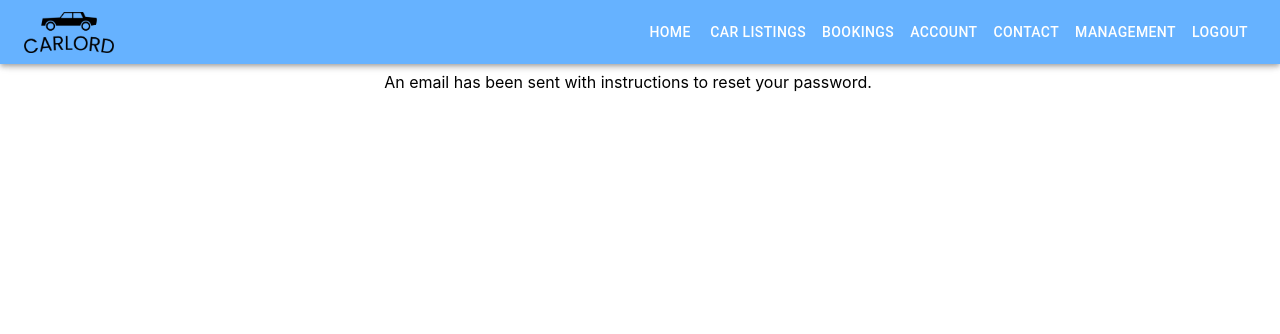
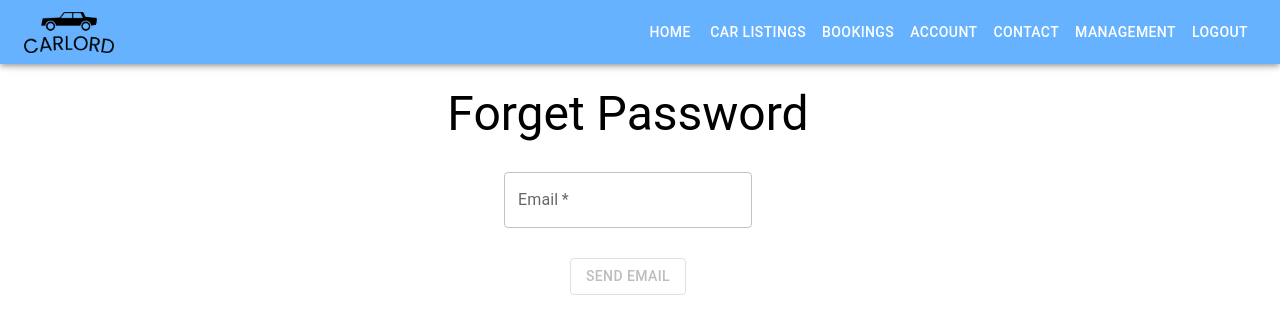
Before and after one commit to carlordgroup/frontend, a React (Create React App) app: page /login/reset in a window 1280 px wide. Shown: the top 334 px of the page. Built offline with nearby package versions, Linux system fonts and the light colour scheme.

Commit message:
Fix frontend Login page and Register page

```diff
--- a/src/Login/CreateAccount.js
+++ b/src/Login/CreateAccount.js
@@ -5,52 +5,50 @@ import TextField from '@mui/material/TextField';
 import Grid from '@mui/material/Grid';
 import Button from '@mui/material/Button';
 import './login.css'
-import { useState, useEffect } from 'react';
+import { useState } from 'react';
 import axios from 'axios';
-import { useNavigate } from "react-router-dom";
+import {useNavigate} from "react-router-dom";
+import Typography from "@mui/material/Typography";
+import {isEmail} from "../utils/verify";
 
 const CreateAccount = () => {
-  const [email, setEmail] = useState()
-  const [password, setPassword] = useState()
-  const [confirmPassword, setConfirmPassword] = useState()
+  const [email, setEmail] = useState("")
+  const [password, setPassword] = useState("")
+  const [confirmPassword, setConfirmPassword] = useState("")
 
-  const [successful, setSuccessful] = useState()
-  const [create, setCreate] = useState()
 
   const [attempt, setAttempt] = useState()
+  const [error, setError] = useState("")
   const navigate = useNavigate();
 
 
-  useEffect(() => {
-    if(create && password === confirmPassword){
+  const register=()=>{
+    if (confirmPassword!==password){
+      setError("Password does not match")
+      return
+    }
+    if (!isEmail(email)){
+      setError("Please input a valid Email")
+      return
+    }
     axios.post(`https://carlord.moki.cat/api/account/register`, JSON.stringify({email: email, password: password}))
         .then(res => {
-          if(res.status === 201){
-            setSuccessful(true)
-          }
+          navigate('/login')
         }).catch((error) => {
+      setError("Email is used")
       console.log(error.response.data)
+
     })
   }
-    if(password !== confirmPassword){
-      setSuccessful(false)
-    }
-    setCreate(false)
-  }, [create, email, password, confirmPassword])
-
-  useEffect(()=>{
-    if(successful){
-      navigate('/login')
-    }
-  },[successful, navigate])
 
   return (
     <>
     <HomeMenu/>
     <Grid container spacing={3}>
       <Grid xs={12} className="loginGrid">
+        <Typography variant="h3" style={{textAlign:"center"}}>Register</Typography>
         <div className="errorText">
-          {attempt && <p>Email is in use or passwords do not match*</p>}
+          {attempt && <p>{error}</p>}
         </div>
         <Box
           component="form"
@@ -68,7 +66,11 @@ const CreateAccount = () => {
                 label="Email"
                 defaultValue=""
                 value={email}
-              onChange={(input)=>{setEmail(input.target.value)}}
+                type="email"
+                onChange={(input)=>{
+                  console.log(input)
+                  setEmail(input.target.value)
+                }}
                 className="loginSpacing"
             />
             <br></br>
@@ -93,7 +95,10 @@ const CreateAccount = () => {
             />
             <br></br>
             <div className="loginButton">
-              <Button onClick={() => {setCreate(true); setAttempt(true)}} variant="outlined">Create Account</Button>
+              <Button onClick={() => {
+                setAttempt(true)
+                register()
+              }} variant="outlined">Create Account</Button>
             </div>
           </div>
         </Box>
--- a/src/Login/ForgotPassword.js
+++ b/src/Login/ForgotPassword.js
@@ -1,17 +1,41 @@
-import React from 'react'
+import React, {useState} from 'react'
 import HomeMenu from '../shared/HomeMenu';
 import Grid from '@mui/material/Grid';
 import './login.css'
+import TextField from "@mui/material/TextField";
+import Button from "@mui/material/Button";
+import {isEmail} from "../utils/verify";
+import Typography from "@mui/material/Typography";
 
 const ForgotPassword = () => {
+  const [email, setEmail] = useState("")
+  const [click, setClicked] = useState(false)
   return (
     <>
     <HomeMenu/>
     <Grid container spacing={3}>
       <Grid xs={12}>
-        <p className='resetText'>
+        <div
+            className='resetText'
+        >
+          <Typography variant="h3" style={{textAlign:"center",paddingBottom:"30px", paddingTop:"30px"}}>Forget Password</Typography>
+
+          <TextField
+              required
+              id="outlined-required"
+              label="Email"
+              defaultValue=""
+              onChange={(e)=>setEmail(e.target.value)}
+              type="email"
+              className="loginSpacing resetText"
+          />
+          <div style={{paddingTop:"30px"}}>
+            <Button disabled={!isEmail(email)} onClick={() => setClicked(true)} variant="outlined">Send Email</Button>
+          </div>
+        </div>
+        {click&&<p className='resetText'>
           An email has been sent with instructions to reset your password.
-        </p>
+        </p>}
       </Grid>
     </Grid>
     </>
--- a/src/Login/Login.js
+++ b/src/Login/Login.js
@@ -12,45 +12,21 @@ import { useState, useEffect } from 'react';
 import axios from 'axios';
 import { useTokenUpdate } from '../appContext'
 import { useNavigate } from "react-router-dom";
+import Typography from "@mui/material/Typography";
 
 const Login = () => {
-
-  //const [config, setConfig] = useState();
 
   const [loginValue, setLoginValue] = useState();
   const [passValue, setPassValue] = useState();
 
-  const [loginPressed, setLoginPressed] = useState();
   const [successful, setSuccessful] = useState(false);
-  const [errorMessage, setErrorMessage] = useState(false);
-  const [showError, setShowError] = useState(false);
+  const [errorMessage, setErrorMessage] = useState();
 
-  //const token = useToken()
   const tokenContext = useTokenUpdate();
   const navigate = useNavigate();
 
-  // useEffect(() => {
-  //   setConfig({
-  //     headers: {
-  //        'Authorization': "Bearer " + token
-  //     }
-  //  })
-  // }, [token])
-
-  // useEffect(() => {
-  //   console.log(config)
-  //   axios.get(`https://carlord.moki.cat/api/account/`, config)
-  //       .then(res => {
-  //         console.log(res);
-  //         console.log(res.data);
-  //       }).catch((error) => {
-  //         console.log(error.response.data)
-  //       })
-  // }, [config])
-
-  useEffect(() => {
-    if(loginPressed){
-      axios.post(`https://carlord.moki.cat/api/account/login`, JSON.stringify({email: loginValue, password: passValue}))
+  const login=()=>{
+    axios.post(`https://carlord.moki.cat/api/account/login`, JSON.stringify({email: loginValue, password: passValue}))
         .then(res => {
           if(res.status === 200){
             setSuccessful(true)
@@ -58,12 +34,11 @@ const Login = () => {
           tokenContext(res.data.token)
           localStorage.setItem("token", res.data.token)
         }).catch((error) => {
-          console.log(error.response.data)
-          setErrorMessage(error.response.data.error)
-        })
-    }
-    setLoginPressed(false);
-  }, [loginValue, passValue, loginPressed, tokenContext])
+          setErrorMessage("Password and Email does not match")
+      console.log(error.response.data)
+    })
+
+  }
 
   useEffect(() => {
     if(successful){
@@ -71,17 +46,15 @@ const Login = () => {
     }
   }, [successful, navigate])
 
-  useEffect(()=>{
-    if(loginPressed){
-      setShowError(true)
-    }
-  }, [loginPressed])
-
   return (
     <>
     <HomeMenu/>
     <Grid container spacing={3}>
       <Grid xs={12}>
+        <div>
+          <Typography variant="h3" style={{textAlign:"center", paddingTop:"60px"}}>Login</Typography>
+        </div>
+
         <Box
           component="form"
           sx={{
@@ -92,11 +65,11 @@ const Login = () => {
           className="loginForm"
         >
           <div>
-            {showError && <div className="errorMessage">{errorMessage}</div>}
+            {<div className="errorMessage">          {errorMessage&& <p>{errorMessage}</p>}</div>}
             <TextField
               required
               id="outlined-required"
-              label="Username"
+              label="Email"
               defaultValue=""
               value={loginValue}
               onChange={(input)=>{setLoginValue(input.target.value)}}
@@ -114,7 +87,7 @@ const Login = () => {
             />
             <br></br>
             <div className="loginButton">
-              <Button onClick={()=>{setLoginPressed(true)}} variant="outlined">Log in</Button>
+              <Button onClick={login} variant="outlined">Log in</Button>
             </div>
           </div>
         </Box>
--- /dev/null
+++ b/src/utils/verify.js
@@ -0,0 +1,7 @@
+
+
+export const isEmail = (email) => {
+    return email.match(
+        /^(([^<>()[\]\\.,;:\s@\"]+(\.[^<>()[\]\\.,;:\s@\"]+)*)|(\".+\"))@((\[[0-9]{1,3}\.[0-9]{1,3}\.[0-9]{1,3}\.[0-9]{1,3}\])|(([a-zA-Z\-0-9]+\.)+[a-zA-Z]{2,}))$/
+    );
+};
```
Lines whose indentation alone changed are shown as unchanged.
